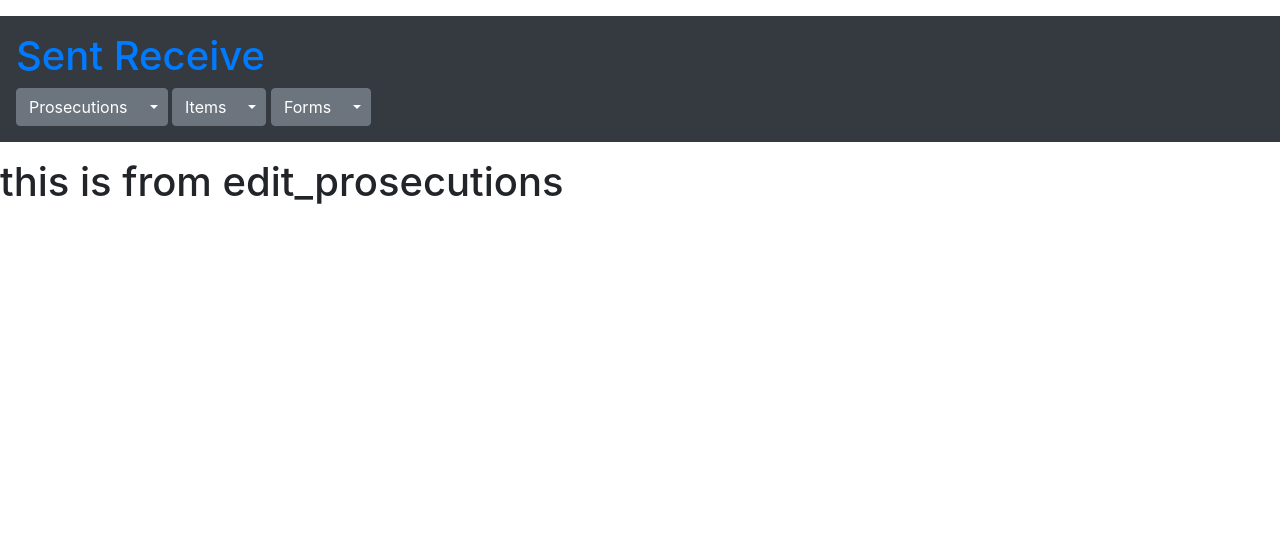
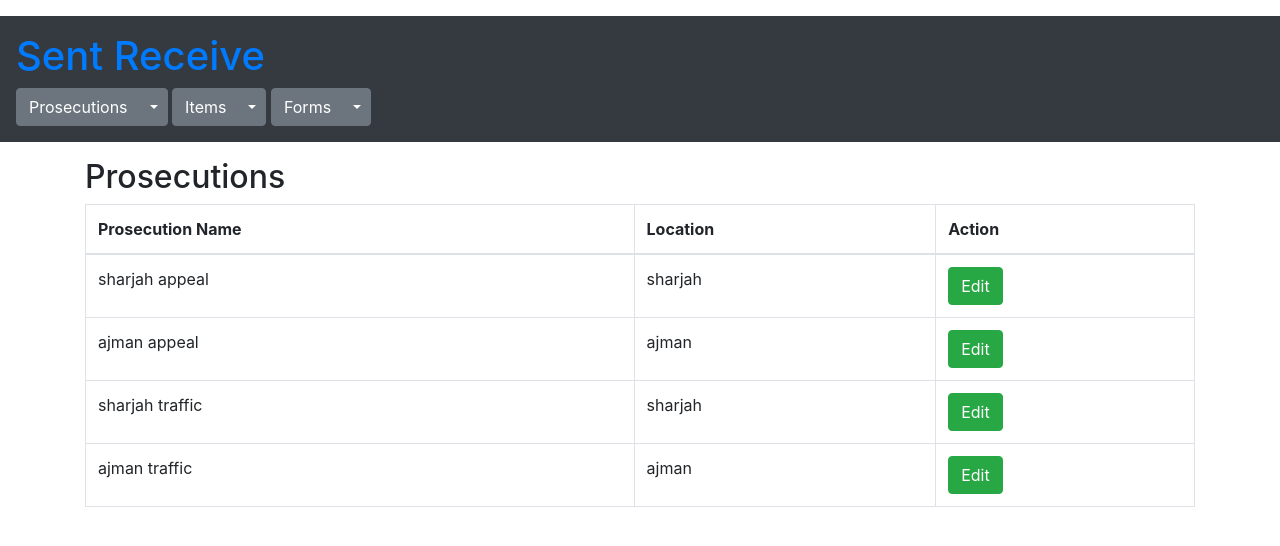
Before and after one commit to muneermohd9690/sent-receive-project, a Django app: page /prosecutions/edit_prosecutions/ in a window 1280 px wide. Shown: the top 546 px of the page. Run offline with Django 3.2, Linux system fonts and the light colour scheme; data comes from the database, SQL or seed files in the repository; both versions use the stored data as it was after the commit; some libraries are stand-ins or nearby versions.

Commit message:
edit prosecution
edit prosecution working

```diff
--- a/sent_receive_project/prosecutions/templates/edit_prosecutions.html
+++ b/sent_receive_project/prosecutions/templates/edit_prosecutions.html
@@ -1,5 +1,28 @@
 {% extends 'mainpage.html' %}
 
 {% block content %}
-<h1>this is from edit_prosecutions</h1>
+
+
+<div class="container">
+    <h2>Prosecutions</h2>
+
+    <table class="table table-bordered">
+        <thead>
+        <tr>
+            <th>Prosecution Name</th>
+            <th>Location</th>
+            <th>Action</th>
+        </tr>
+        </thead>
+        <tbody>
+        {% for prosecution in prosecutions %}
+        <tr>
+            <td>{{prosecution.name}}</td>
+            <td>{{prosecution.location}}</td>
+            <td><a href="http://127.0.0.1:8000/prosecutions/edit_prosecutions_form/{{prosecution.id}}" class ="btn btn-success">Edit</a></td>
+        </tr>
+        {% endfor %}
+        </tbody>
+    </table>
+</div>
 {% endblock %}
--- a/sent_receive_project/prosecutions/templates/view_prosecutions.html
+++ b/sent_receive_project/prosecutions/templates/view_prosecutions.html
@@ -11,6 +11,7 @@
       <tr>
         <th>Prosecution Name</th>
         <th>Location</th>
+        <th>Action</th>
       </tr>
     </thead>
     <tbody>
@@ -18,6 +19,7 @@
       <tr>
         <td>{{prosecution.name}}</td>
         <td>{{prosecution.location}}</td>
+        <td><a href="/edit_prosecution/{{prosecution.id}}" class ="btn btn-success">Print</a></td>
       </tr>
     {% endfor %}
     </tbody>
--- a/sent_receive_project/prosecutions/urls.py
+++ b/sent_receive_project/prosecutions/urls.py
@@ -6,5 +6,7 @@ urlpatterns = [
     path('view_prosecutions/', views.view_prosecutions),
     path('add_prosecutions/', views.add_prosecutions),
     path('add_prosecutions/add_prosecutions_save', views.add_prosecutions_save),
-    path('edit_prosecutions/', views.edit_prosecutions)
+    path('edit_prosecutions/', views.edit_prosecutions),
+    path('edit_prosecutions_form/<int:prosecutions_id>', views.edit_prosecutions_form),
+    path('edit_prosecutions_form/edit_prosecutions_save', views.edit_prosecutions_save),
 ]
--- a/sent_receive_project/prosecutions/views.py
+++ b/sent_receive_project/prosecutions/views.py
@@ -10,7 +10,7 @@ def prosecutions(request):
 
 def view_prosecutions(request):
     prosecutions = Prosecutions.objects.all()
-    return render(request,'view_prosecutions.html', {"prosecutions": prosecutions})
+    return render(request, 'view_prosecutions.html', {"prosecutions": prosecutions})
 
 
 def add_prosecutions(request):
@@ -29,4 +29,23 @@ def add_prosecutions_save(request):
 
 
 def edit_prosecutions(request):
-    return render(request, 'edit_prosecutions.html')
+    prosecutions = Prosecutions.objects.all()
+    return render(request, 'edit_prosecutions.html', {"prosecutions": prosecutions})
+
+
+def edit_prosecutions_form(request, prosecutions_id):
+    prosecutions = Prosecutions.objects.get(id=prosecutions_id)
+    return render(request, 'edit_prosecutions_form.html', {"prosecutions": prosecutions})
+
+
+def edit_prosecutions_save(request):
+    #prosecutions = Prosecutions.objects.all()
+    if request.method == "POST":
+        prosecutions_id = request.POST.get("prosecutions_id")
+        name = request.POST.get("name")
+        location = request.POST.get("location")
+        Prosecutions_model = Prosecutions(id=prosecutions_id, name=name, location=location)
+        Prosecutions_model.save()
+        return view_prosecutions(request)
+    else:
+        return view_prosecutions(request)
```
Also changed, not shown: sent_receive_project/prosecutions/templates/edit_prosecutions_form.html (added, +26 -0 lines), sent_receive_project/db.sqlite3.
